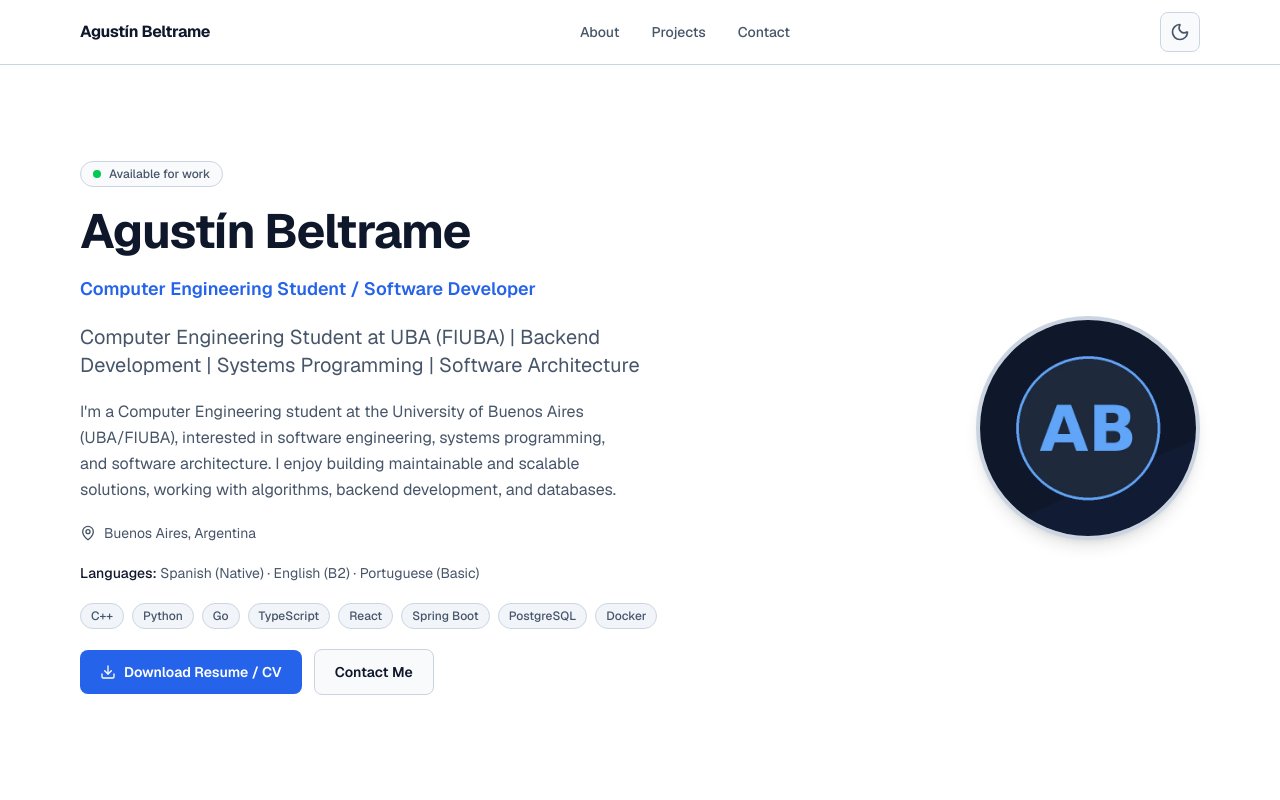
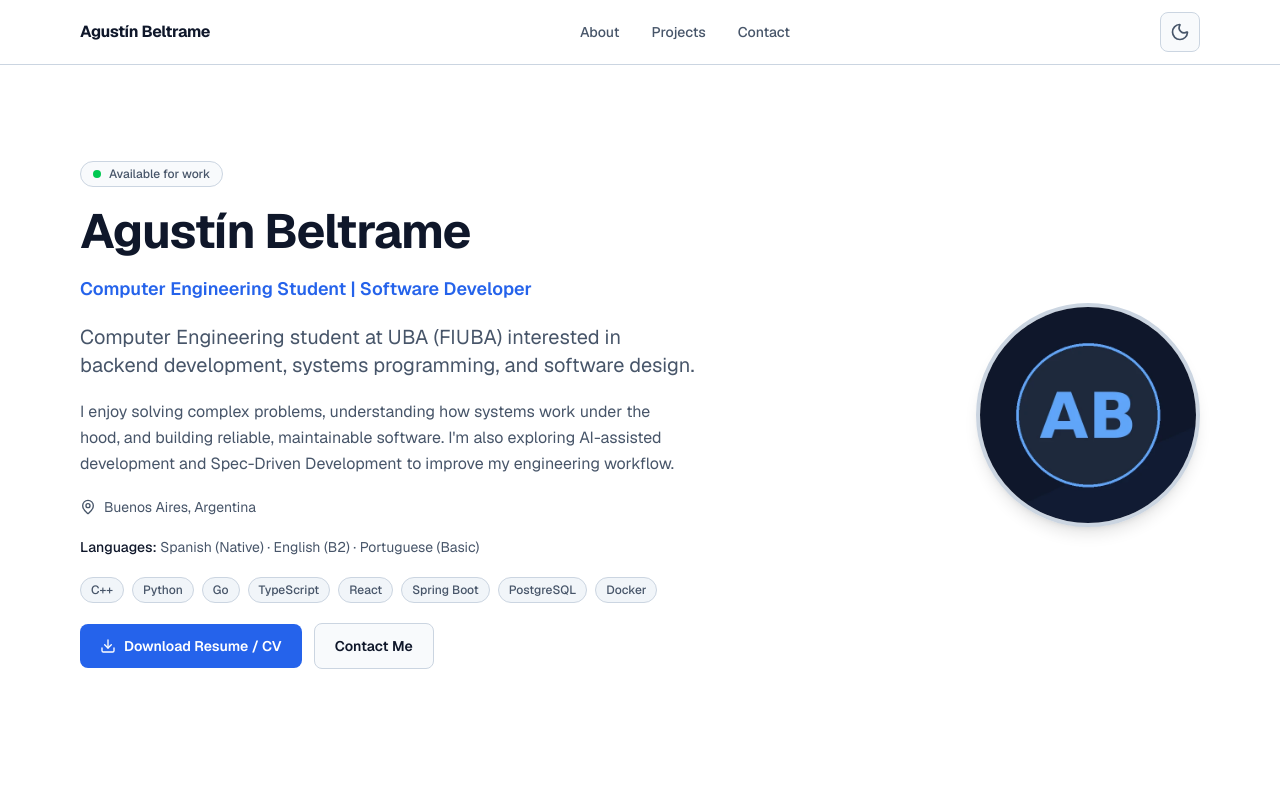
Before and after one commit to Agusb04/Portafolio-Agustin-Beltrame, a Next.js app: page / in a window 1280 px wide. Shown: the top 800 px of the page. Built offline with nearby package versions, Linux system fonts and the light colour scheme.

Commit message:
content: actualizar rol, headline y bio del perfil

```diff
--- a/src/data/portfolioData.ts
+++ b/src/data/portfolioData.ts
@@ -10,10 +10,10 @@ import type { PortfolioData } from "@/types/portfolio";
 export const portfolioData: PortfolioData = {
   profile: {
     name: "Agustín Beltrame",
-    role: "Computer Engineering Student / Software Developer",
+    role: "Computer Engineering Student | Software Developer",
     headline:
-      "Computer Engineering Student at UBA (FIUBA) | Backend Development | Systems Programming | Software Architecture",
-    bio: "I'm a Computer Engineering student at the University of Buenos Aires (UBA/FIUBA), interested in software engineering, systems programming, and software architecture. I enjoy building maintainable and scalable solutions, working with algorithms, backend development, and databases.",
+      "Computer Engineering student at UBA (FIUBA) interested in backend development, systems programming, and software design.",
+    bio: "I enjoy solving complex problems, understanding how systems work under the hood, and building reliable, maintainable software. I'm also exploring AI-assisted development and Spec-Driven Development to improve my engineering workflow.",
     location: "Buenos Aires, Argentina",
     avatarUrl: "/avatar.webp",
     cvUrl: "/cv.pdf",
```
